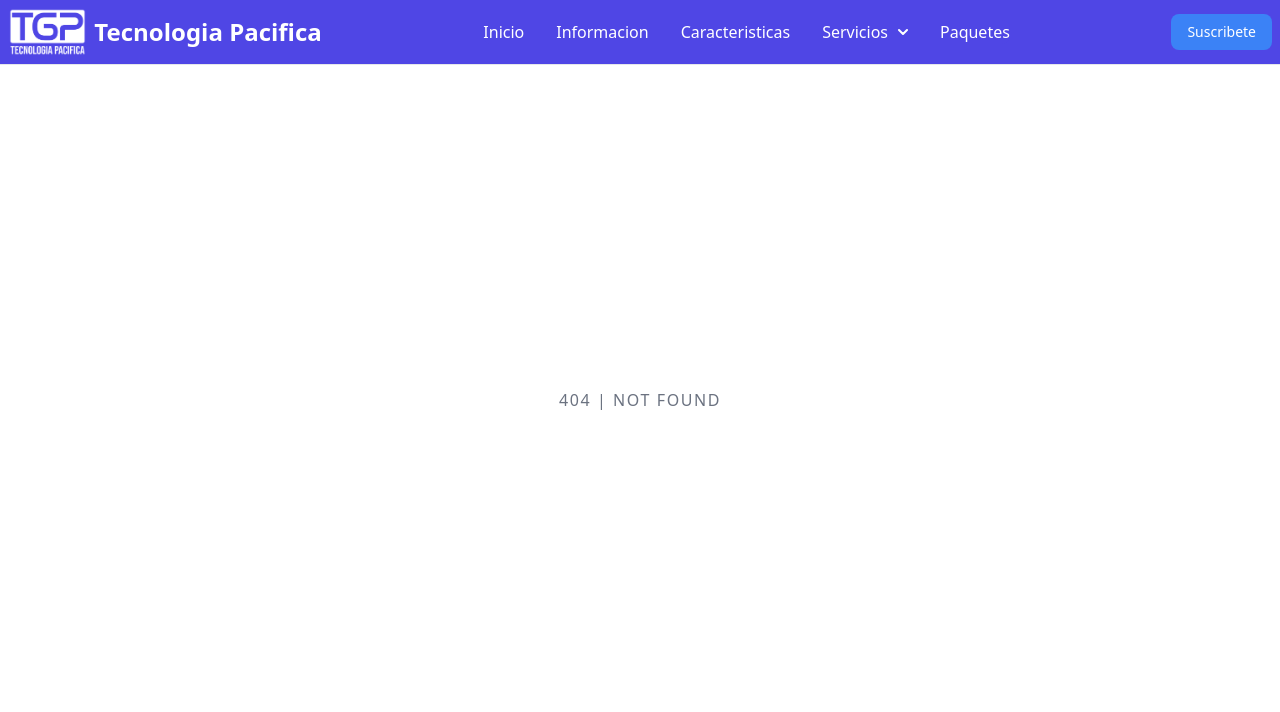
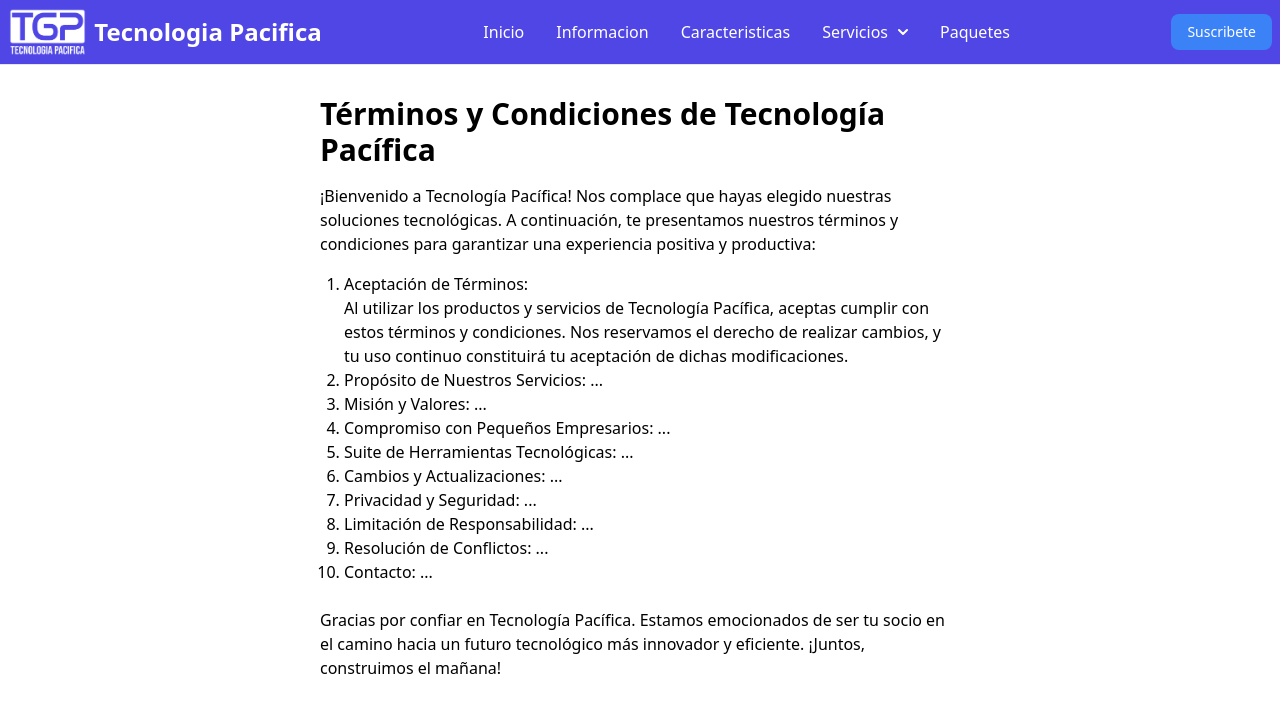
Before and after one commit to lororock/Tecnolog-a-Pacifica, a Vue app: page /terminosCondiciones in a window 1280 px wide. Before the commit this address had no page. Shown: the top 712 px of the page. Built offline with nearby package versions, Linux system fonts and the light colour scheme.

Commit message:
style terms and policy

```diff
--- a/src/components/Footer.vue
+++ b/src/components/Footer.vue
@@ -217,15 +217,15 @@ const enviarCorreo = () => {
       >
         <ul class="flex flex-wrap justify-center gap-4 text-xs lg:justify-end">
           <li>
-            <a href="#" class="text-gray-500 transition hover:opacity-75">
+            <RouterLink   to="terminosCondiciones" class="text-gray-500 transition hover:opacity-75">
               Terms & Conditions
-            </a>
+            </RouterLink>
           </li>
 
           <li>
-            <router-link to="/PoliticaPrivacidad" :class="{ 'text-gray-500 transition hover:opacity-75': pageName === 'PoliticaPrivacidad', 'text-gray-500 transition hover:opacity-75': pageName !== 'PoliticaPrivacidad' }">
+            <RouterLink to="/PoliticaPrivacidad" :class="{ 'text-gray-500 transition hover:opacity-75': pageName === 'PoliticaPrivacidad', 'text-gray-500 transition hover:opacity-75': pageName !== 'PoliticaPrivacidad' }">
             Privacy Policy
-            </router-link>
+            </RouterLink>
           </li>
           <li>
             <a href="#" class="text-gray-500 transition hover:opacity-75">
--- a/src/components/InfoFooter/PrivacidadPoliticas.vue
+++ /dev/null
@@ -1,16 +0,0 @@
-<template>
-    <div>
-      <h1>Política de Privacidad de Tecnología Pacífica</h1>
-      <p>Fecha de vigencia: 2024/12/31</p>
-
-      <p>En Tecnología Pacífica, nos comprometemos a proteger tu privacidad y asegurar la confidencialidad de
-        la información que nos proporcionas al utilizar nuestros productos y servicios.
-        Lee detenidamente nuestra Política de Privacidad para comprender cómo recopilamos, utilizamos,
-        compartimos y protegemos tus datos personales.</p>
-
-    </div>
-  </template>
-
-  <style scoped>
-
-  </style>
--- a/src/components/InfoFooter/TerminosCondiciones.vue
+++ /dev/null
@@ -1,35 +0,0 @@
-Términos y Condiciones de Tecnología Pacífica
-
-¡Bienvenido a Tecnología Pacífica! Nos complace que hayas elegido nuestras soluciones tecnológicas. A continuación, te presentamos nuestros términos y condiciones para garantizar una experiencia positiva y productiva:
-
-1. Aceptación de Términos:
-Al utilizar los productos y servicios de Tecnología Pacífica, aceptas cumplir con estos términos y condiciones. Nos reservamos el derecho de realizar cambios, y tu uso continuo constituirá tu aceptación de dichas modificaciones.
-
-2. Propósito de Nuestros Servicios:
-Tecnología Pacífica se dedica a ofrecer soluciones tecnológicas vanguardistas que transformen la forma en que vives, trabajas y te conectas. Nuestro compromiso es proporcionar experiencias revolucionarias mediante la exploración constante de nuevas posibilidades tecnológicas.
-
-3. Misión y Valores:
-Nuestra misión es crear un impacto positivo en la sociedad a través de soluciones tecnológicas inteligentes y sostenibles. Valoramos la eficiencia y aspiramos a construir un futuro donde la tecnología impulse el rendimiento y la versatilidad.
-
-4. Compromiso con Pequeños Empresarios:
-En Tecnología Pacífica, estamos dedicados a potenciar el desempeño de pequeños empresarios en el mercado actual. Comprendemos la importancia de cada decisión y recurso para las pequeñas empresas, por lo que nuestras soluciones están diseñadas pensando en sus necesidades específicas.
-
-5. Suite de Herramientas Tecnológicas:
-Descubre el potencial de tu negocio con nuestra suite de herramientas tecnológicas de última generación. Diseñadas para simplificar operaciones, mejorar la productividad y llevar el rendimiento empresarial a nuevos niveles, estas herramientas están aquí para impulsar tu éxito.
-
-6. Cambios y Actualizaciones:
-En nuestro afán de mejora continua, nos reservamos el derecho de realizar cambios o actualizaciones en nuestros productos y servicios. Te informaremos sobre cambios significativos para que estés siempre al tanto.
-
-7. Privacidad y Seguridad:
-La privacidad y seguridad de tu información son nuestras prioridades. Consulta nuestra Política de Privacidad para obtener detalles sobre cómo protegemos tus datos.
-
-8. Limitación de Responsabilidad:
-Aunque nos esforzamos por ofrecer soluciones confiables, Tecnología Pacífica no se hace responsable de pérdidas o daños directos o indirectos derivados del uso de nuestros productos y servicios.
-
-9. Resolución de Conflictos:
-En caso de disputas, nos comprometemos a buscar una resolución mediante negociación de buena fe. Si no se logra un acuerdo, ambas partes acuerdan someterse a la jurisdicción de los tribunales competentes.
-
-10. Contacto:
-Si tienes preguntas o inquietudes sobre estos términos y condiciones, no dudes en ponerte en contacto con nosotros a través de los canales proporcionados en nuestro sitio web.
-
-Gracias por confiar en Tecnología Pacífica. Estamos emocionados de ser tu socio en el camino hacia un futuro tecnológico más innovador y eficiente. ¡Juntos, construimos el mañana!
--- a/src/router/index.js
+++ b/src/router/index.js
@@ -1,7 +1,5 @@
 import { createRouter, createWebHistory } from "vue-router";
 import { usePageNameStore } from "../stores/pageName";
-
-
 
 const router = createRouter({
   history: createWebHistory(import.meta.env.BASE_URL),
@@ -62,6 +60,30 @@ const router = createRouter({
       },
     },
     {
+      path: "/politicaPrivacidad",
+      name: "politicaPrivacidad",
+      component: () =>
+        import("../views/infoFooter/PrivacidadPoliticas.vue"),
+      beforeEnter: (to, from, next) => {
+        const pageNameStore = usePageNameStore();
+        pageNameStore.setPageName("pacifico");
+        pageNameStore.scrollToTop();
+        next();
+      },
+    },
+    {
+      path: "/terminosCondiciones",
+      name: "terminosCondiciones",
+      component: () =>
+        import("../views/infoFooter/TerminosCondiciones.vue"),
+      beforeEnter: (to, from, next) => {
+        const pageNameStore = usePageNameStore();
+        pageNameStore.setPageName("pacifico");
+        pageNameStore.scrollToTop();
+        next();
+      },
+    },
+    {
       path: "/:pathMatch(.*)*",
       name: "NotFound",
       component: () => import("../views/NotFoundView.vue"),
@@ -72,17 +94,6 @@ const router = createRouter({
         next();
       },
     },
-    {
-      path: "/PoliticaPrivacidad",
-      name: "PoliticaPrivacidad",
-      component: () => import("../components/infoFooter/PrivacidadPoliticas.vue"),
-      beforeEnter: (to, from, next) => {
-        const pageNameStore = usePageNameStore();
-        pageNameStore.setPageName("PoliticaPrivacidad");
-        pageNameStore.scrollToTop();
-        next();
-      },
-    },
   ],
 });
 
--- /dev/null
+++ b/src/views/InfoFooter/PrivacidadPoliticas.vue
@@ -0,0 +1,17 @@
+<script setup>
+import Header from '../../components/Header.vue'
+
+</script>
+
+
+<template>
+  <Header />
+  <div class="max-w-2xl mx-auto mt-16 py-8 px-4">
+    <h1 class="text-3xl font-bold mb-4">Política de Privacidad de Tecnología Pacífica</h1>
+    <p class="mb-4">Fecha de vigencia: 2024/12/31</p>
+
+    <p class="mb-4">En Tecnología Pacífica, nos comprometemos a proteger tu privacidad y asegurar la confidencialidad de
+      la información que nos proporcionas al utilizar nuestros productos y servicios. Lee detenidamente nuestra Política
+      de Privacidad para comprender cómo recopilamos, utilizamos, compartimos y protegemos tus datos personales.</p>
+  </div>
+</template>
--- /dev/null
+++ b/src/views/InfoFooter/TerminosCondiciones.vue
@@ -0,0 +1,37 @@
+<script setup>
+import Header from '../../components/Header.vue'
+
+</script>
+
+<template>
+    <div class="max-w-2xl mx-auto mt-16 py-8  px-4">
+        <Header />
+
+        <h1 class="text-3xl font-bold mb-4">Términos y Condiciones de Tecnología Pacífica</h1>
+
+        <p class="mb-4">¡Bienvenido a Tecnología Pacífica! Nos complace que hayas elegido nuestras soluciones tecnológicas.
+            A continuación, te presentamos nuestros términos y condiciones para garantizar una experiencia positiva y
+            productiva:</p>
+
+        <ol class="list-decimal pl-6 mb-6">
+            <li>Aceptación de Términos:
+                <p>Al utilizar los productos y servicios de Tecnología Pacífica, aceptas cumplir con estos términos y
+                    condiciones. Nos reservamos el derecho de realizar cambios, y tu uso continuo constituirá tu aceptación
+                    de dichas modificaciones.</p>
+            </li>
+            <!-- Agrega los siguientes elementos de la lista de manera similar -->
+            <li>Propósito de Nuestros Servicios: ...</li>
+            <li>Misión y Valores: ...</li>
+            <li>Compromiso con Pequeños Empresarios: ...</li>
+            <li>Suite de Herramientas Tecnológicas: ...</li>
+            <li>Cambios y Actualizaciones: ...</li>
+            <li>Privacidad y Seguridad: ...</li>
+            <li>Limitación de Responsabilidad: ...</li>
+            <li>Resolución de Conflictos: ...</li>
+            <li>Contacto: ...</li>
+        </ol>
+
+        <p>Gracias por confiar en Tecnología Pacífica. Estamos emocionados de ser tu socio en el camino hacia un futuro
+            tecnológico más innovador y eficiente. ¡Juntos, construimos el mañana!</p>
+    </div>
+</template>
```
